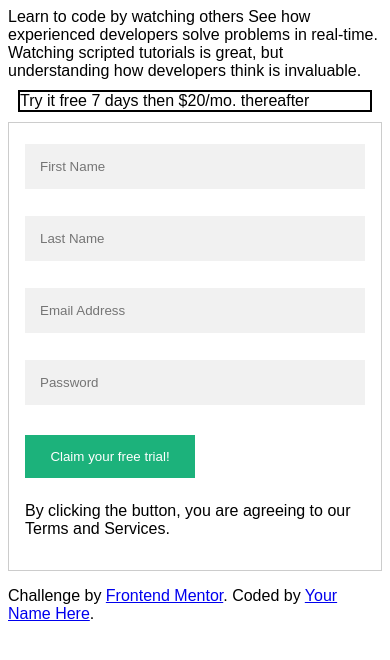
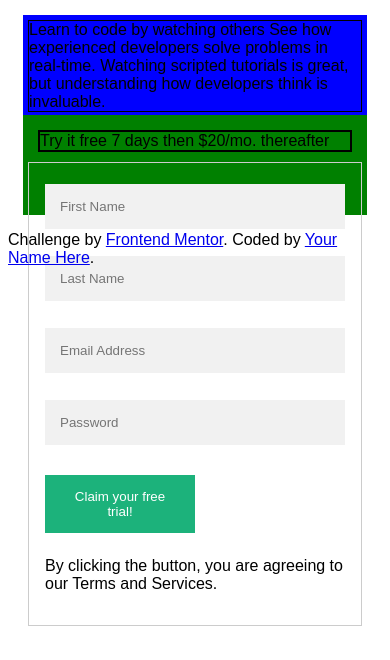
Before and after one commit to rachelharu/signup-form, a plain HTML site: page index.html in a window 390 px wide. Drawn offline with Linux system fonts and the light colour scheme.

Commit message:
added container and also made it responsive with css

```diff
--- a/index.html
+++ b/index.html
@@ -12,10 +12,21 @@
 </head>
 <body>
 
+<div class='some-page-wrapper'>
+    <div class='row'>
+      <div class='column'>
+        <div class='blue-column'>
+          <div class="left-side">
             Learn to code by watching others
 
             See how experienced developers solve problems in real-time. Watching scripted tutorials is great,
             but understanding how developers think is invaluable.
+            </div>
+        </div>
+      </div>
+      <div class='column'>
+        <div class='green-column'>
+
           <div class="topthingy">
             Try it free 7 days then $20/mo. thereafter
            </div>
@@ -27,7 +38,6 @@
             Claim your free trial
 
             By clicking the button, you are agreeing to our Terms and Services -->
-
 
             <form action="/action_page.php" style="border:1px solid #ccc">
               <div class="container">
@@ -47,12 +57,13 @@
                 </div>
 
                 <p>By clicking the button, you are agreeing to our <a>Terms and Services</a>.</p>
-
-
               </div>
             </form>
-
-
+        </div>
+      </div>
+    </div>
+  </div>
+</div>
 
 
   <footer>
--- a/styles.css
+++ b/styles.css
@@ -38,6 +38,68 @@ button:hover {
 }
 
 
+
+.some-page-wrapper {
+ margin: 15px;
+ background-color: red;
+}
+
+.row {
+ display: flex;
+ flex-direction: row;
+ flex-wrap: wrap;
+ width: 100%;
+}
+
+.column {
+ display: flex;
+ flex-direction: column;
+ flex-basis: 100%;
+ flex: 1;
+}
+
+.blue-column {
+ background-color: blue;
+ height: 100px;
+}
+
+.green-column {
+ background-color: green;
+ height: 100px;
+}
+
+
+@media screen and (max-width: 600px){
+   .row {
+ display: flex;
+ flex-direction: column;
+}
+
+.blue-column {
+ /*width: 100%; */
+ /*height: 50vh; */
+
+ padding: 5px;
+
+}
+
+.green-column {
+/* width: 100%; */
+ /*height: 50vh; */
+
+ padding: 5px;
+
+}
+
+   }
+
+
+
+
+
+.left-side{
+  border: 1px solid;
+}
 .topthingy {
   border: 2px solid black;
     margin: 10px;
```
Lines whose indentation alone changed are shown as unchanged.
